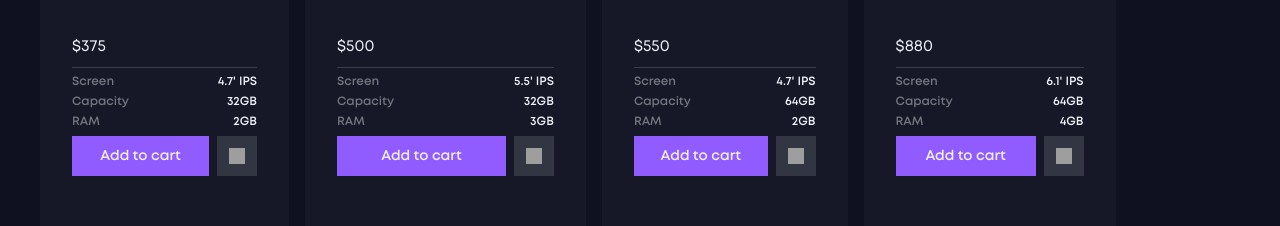
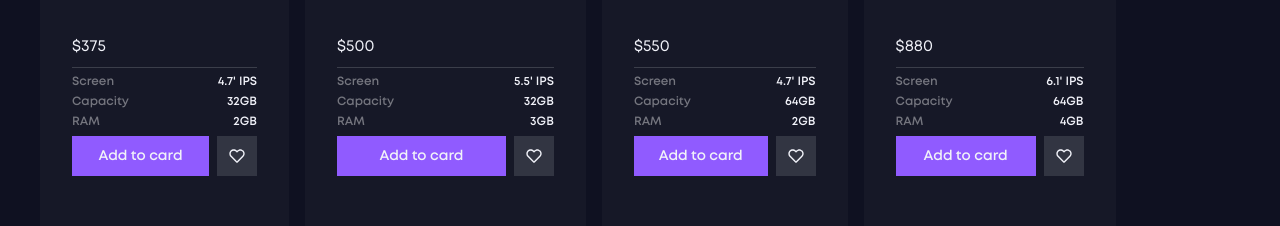
Before and after one commit to fs-apr25-group1-js-ninjas/nice-gadgets-store, a React (Vite) app: page / in a window 1280 px wide. Shown: the part 960-1186 px from the top of the page. Built offline with nearby package versions, Linux system fonts and the light colour scheme; grey boxes are pictures that could not be loaded.

Commit message:
feat(HOME.3) add fixes to card and button

```diff
--- a/src/components/Product/AddToCartButton/AddToCartButton.tsx
+++ b/src/components/Product/AddToCartButton/AddToCartButton.tsx
@@ -1,12 +1,20 @@
-import type { FC } from 'react';
+import type { FC, ReactNode } from 'react';
 import styles from './AddToCartButton.module.scss';
 
 type Props = {
   onClick: () => void;
+  children: ReactNode;
 };
 
-export const AddToCartButton: FC<Props> = () => {
-  return <button className={styles.button}>Add to cart</button>;
+export const AddToCartButton: FC<Props> = ({ onClick, children }) => {
+  return (
+    <button
+      className={styles.button}
+      onClick={onClick}
+    >
+      {children}
+    </button>
+  );
 };
 
 // return <button className={styles.addToCartButton}>AddToCartButton</button>;
--- a/src/components/Product/FavoritesButton/FavoritesButton.tsx
+++ b/src/components/Product/FavoritesButton/FavoritesButton.tsx
@@ -1,5 +1,5 @@
 import type { FC } from 'react';
-import heartIcon from '../../../assets/icons/favourites.svg';
+import heartIcon from '/icons/favourites.svg';
 import styles from './FavoritesButton.module.scss';
 
 type Props = {
--- a/src/components/Product/ProductCard/ProductCard.tsx
+++ b/src/components/Product/ProductCard/ProductCard.tsx
@@ -66,7 +66,7 @@ export const ProductCard: FC<Props> = ({ product }) => {
       </Link>
 
       <div className={styles.actions}>
-        <AddToCartButton onClick={addToCart} />
+        <AddToCartButton onClick={addToCart}> Add to card</AddToCartButton>
 
         <FavoritesButton onClick={addToFavorites} />
       </div>
```
